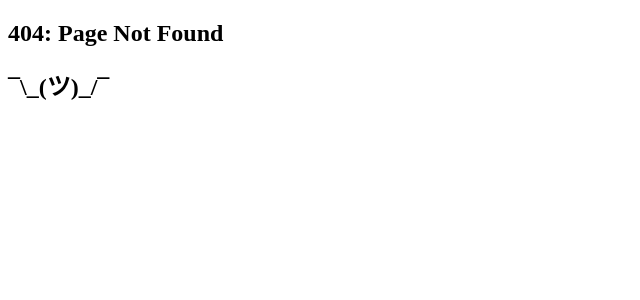
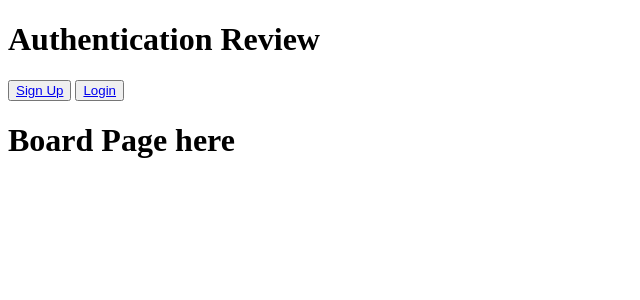
Before and after one commit to bmw-dev0p/Project-Pilot, a React (Vite) app in the folder client/: page /board in a window 1280 px wide. Before the commit this address had no page. Shown: the top 300 px of the page, without its empty margins (0-640 px from the left). Built offline with nearby package versions, Linux system fonts and the light colour scheme.

Commit message:
added Board page and User page

```diff
--- /dev/null
+++ b/client/src/pages/Board.tsx
@@ -0,0 +1,15 @@
+const Board = () => {
+    return (
+        <>
+
+            <div>
+                <h1>
+                    Board Page here
+                </h1>
+            </div>
+
+        </>
+    );
+};
+
+export default Board;
--- /dev/null
+++ b/client/src/pages/User.tsx
@@ -0,0 +1,15 @@
+const User = () => {
+    return (
+        <>
+
+            <div>
+                <h1>
+                    User Page here
+                </h1>
+            </div>
+
+        </>
+    );
+};
+
+export default User;
```
Also changed, not shown: client/src/main.tsx (+10 -0 lines).
